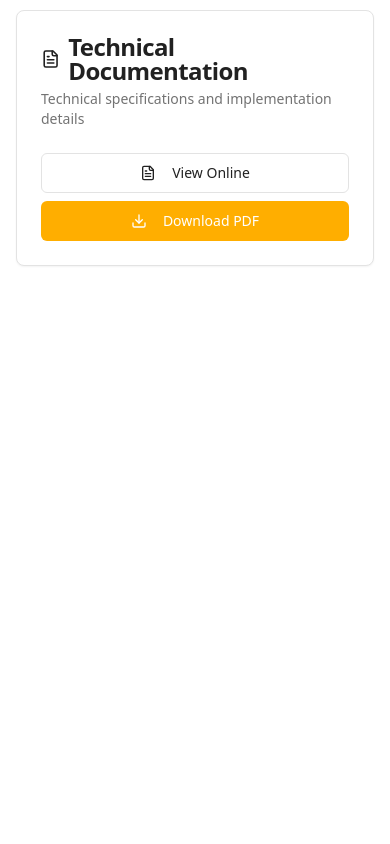
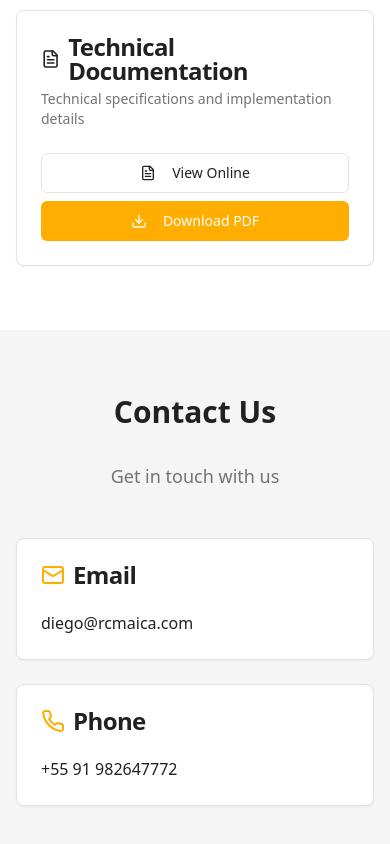
Before and after one commit to diegooabreu/pdf-folio-display, a React (Vite) app: page / in a window 390 px wide. Shown: the part 942-1786 px from the top of the page. Before the commit the page ends 1272 px from the top, so only its background shows below. Built offline with nearby package versions, Linux system fonts and the light colour scheme.

Commit message:
Add contact information section
Add a contact information section with email and phone.

```diff
--- /dev/null
+++ b/src/components/Contact.tsx
@@ -0,0 +1,50 @@
+
+import React from 'react';
+import { Mail, Phone } from 'lucide-react';
+import { useLanguage } from '../contexts/LanguageContext';
+import { Card, CardContent, CardDescription, CardHeader, CardTitle } from './ui/card';
+
+const Contact = () => {
+  const { t } = useLanguage();
+
+  return (
+    <section className="py-16 bg-secondary">
+      <div className="container mx-auto px-4">
+        <h2 className="text-3xl font-bold mb-8 text-center">{t('contactTitle')}</h2>
+        <p className="text-lg text-center mb-12 text-muted-foreground">{t('contactDescription')}</p>
+
+        <div className="grid grid-cols-1 md:grid-cols-2 gap-6 max-w-2xl mx-auto">
+          <Card>
+            <CardHeader>
+              <CardTitle className="flex items-center gap-2">
+                <Mail className="text-primary" />
+                Email
+              </CardTitle>
+            </CardHeader>
+            <CardContent>
+              <a href="mailto:diego@rcmaica.com" className="text-foreground hover:text-primary transition-colors">
+                diego@rcmaica.com
+              </a>
+            </CardContent>
+          </Card>
+
+          <Card>
+            <CardHeader>
+              <CardTitle className="flex items-center gap-2">
+                <Phone className="text-primary" />
+                Phone
+              </CardTitle>
+            </CardHeader>
+            <CardContent>
+              <a href="tel:+5591982647772" className="text-foreground hover:text-primary transition-colors">
+                +55 91 982647772
+              </a>
+            </CardContent>
+          </Card>
+        </div>
+      </div>
+    </section>
+  );
+};
+
+export default Contact;
--- a/src/contexts/LanguageContext.tsx
+++ b/src/contexts/LanguageContext.tsx
@@ -1,4 +1,3 @@
-
 import React, { createContext, useContext, useState } from 'react';
 
 type Language = 'en' | 'pt';
@@ -8,6 +7,8 @@ type Translations = {
     heroTitle: string;
     heroDescription: string;
     portfolioTitle: string;
+    contactTitle: string;
+    contactDescription: string;
   }
 };
 
@@ -16,11 +17,15 @@ const translations: Translations = {
     heroTitle: "Maica",
     heroDescription: "Representação Comercial",
     portfolioTitle: "Portfolio Documents",
+    contactTitle: "Contact Us",
+    contactDescription: "Get in touch with us",
   },
   pt: {
     heroTitle: "Maica",
     heroDescription: "Representação Comercial",
     portfolioTitle: "Documentos do Portfólio",
+    contactTitle: "Contate-nos",
+    contactDescription: "Entre em contato conosco",
   },
 };
 
--- a/src/pages/Index.tsx
+++ b/src/pages/Index.tsx
@@ -1,6 +1,8 @@
+
 import React from 'react';
 import Hero from '../components/Hero';
 import PDFCard from '../components/PDFCard';
+import Contact from '../components/Contact';
 import { useLanguage } from '../contexts/LanguageContext';
 
 const Index = () => {
@@ -41,6 +43,7 @@ const Index = () => {
           ))}
         </div>
       </main>
+      <Contact />
     </div>
   );
 };
```
